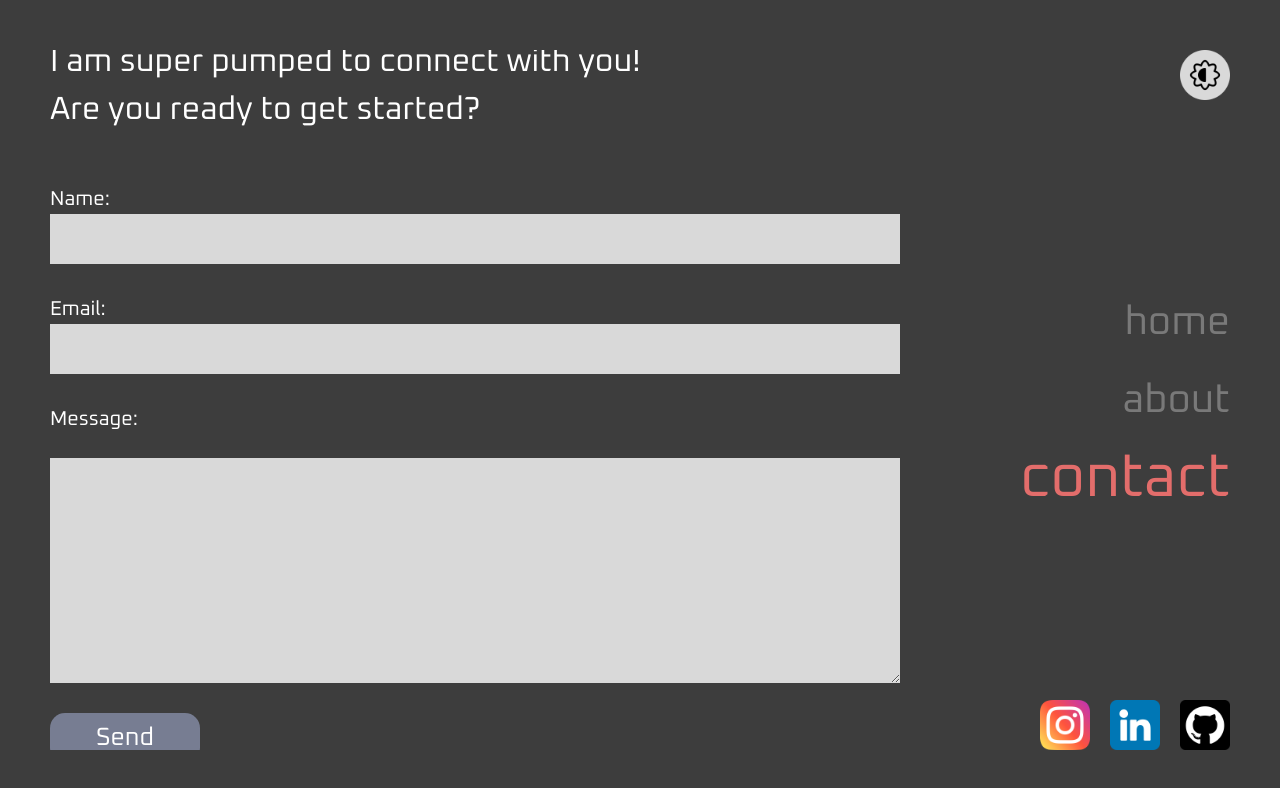
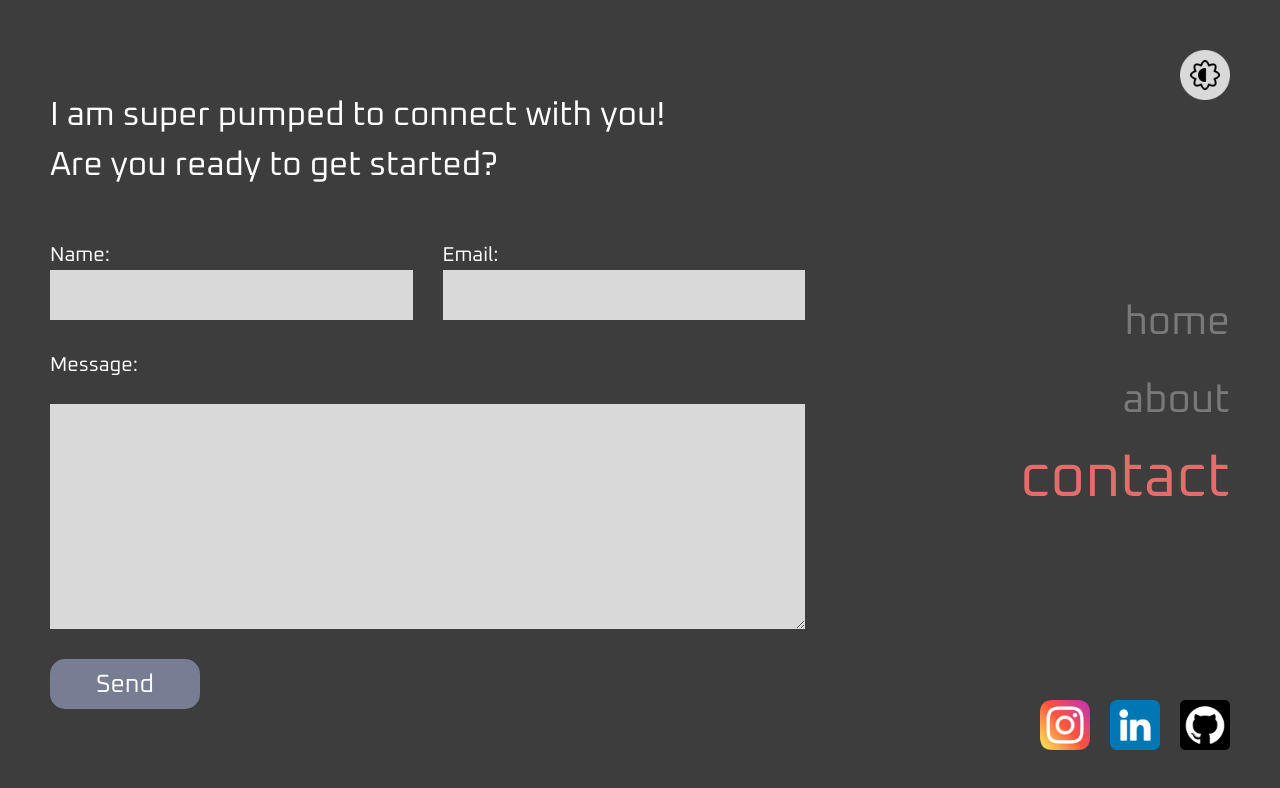
Before and after one commit to pavanhutagi/Pavan-Hutagi-Portfolio, a Next.js app in the folder pavanhutagi-portfolio/: page /contact in a window 1280 px wide. Shown: the top 788 px of the page. Built offline with nearby package versions, Linux system fonts and the light colour scheme.

Commit message:
Responsive CSS

```diff
--- a/pavanhutagi-portfolio/src/app/contact/style.css
+++ b/pavanhutagi-portfolio/src/app/contact/style.css
@@ -82,29 +82,171 @@ textarea {
 /* Small devices (portrait tablets and large phones, 600px and up) */
 @media only screen and (min-width: 600px) {
   .title-container {
+    font-size: 20pt;
+    margin-bottom: 50px;
+  }
+
+  .text-input-container {
+    flex-direction: column;
+    gap: 20px;
+    width: 100%;
+  }
+
+  .text-area-container {
+    margin-top: 20px;
+    width: 100%;
+  }
+
+  .submit-button-container {
+    margin-top: 20px;
+    width: 120px;
+    height: 40px;
+    font-size: 20px;
+  }
+
+  label {
+    font-size: 13pt;
+  }
+
+  input {
+    height: 40px;
+    width: 100%;
+    font-size: 20px;
+    padding: 10px;
+  }
+
+  textarea {
+    font-size: 20px;
+    padding: 10px;
+    height: 225px;
+  }
+}
+
+/* Medium devices (landscape tablets, 768px and up) */
+@media only screen and (min-width: 768px) {
+  .title-container {
+    font-size: 20pt;
+    margin-bottom: 30px;
+  }
+
+  .text-input-container {
+    flex-direction: column;
+    gap: 20px;
+    width: 90%;
+  }
+
+  .text-area-container {
+    margin-top: 20px;
+    width: 90%;
+  }
+
+  .submit-button-container {
+    margin-top: 20px;
+    width: 120px;
+    height: 40px;
+    font-size: 20px;
+  }
+
+  label {
+    font-size: 13pt;
+  }
+
+  input {
+    height: 40px;
+    width: 100%;
+    font-size: 20px;
+    padding: 10px;
+  }
+
+  textarea {
+    font-size: 20px;
+    padding: 10px;
+    height: 225px;
+  }
+}
+
+/* Large devices (laptops/desktops, 992px and up) */
+@media only screen and (min-width: 992px) {
+  .title-container {
     font-size: 24pt;
     margin-bottom: 50px;
   }
 
   .text-input-container {
-    flex-direction: column;
+    flex-direction: row;
     gap: 30px;
     width: 90%;
   }
 
   .text-area-container {
+    margin-top: 30px;
     width: 90%;
   }
-}
 
-/* Medium devices (landscape tablets, 768px and up) */
-@media only screen and (min-width: 768px) {
-}
+  .submit-button-container {
+    margin-top: 30px;
+    width: 150px;
+    height: 50px;
+    font-size: 25px;
+  }
 
-/* Large devices (laptops/desktops, 992px and up) */
-@media only screen and (min-width: 992px) {
+  label {
+    font-size: 15pt;
+  }
+
+  input {
+    height: 50px;
+    width: 100%;
+    font-size: 25px;
+    padding: 10px;
+  }
+
+  textarea {
+    font-size: 25px;
+    padding: 10px;
+    height: 225px;
+  }
 }
 
 /* Extra large devices (large laptops and desktops, 1200px and up) */
 @media only screen and (min-width: 1200px) {
+  .title-container {
+    font-size: 25pt;
+    margin-bottom: 50px;
+  }
+
+  .text-input-container {
+    flex-direction: row;
+    gap: 30px;
+    width: 80%;
+  }
+
+  .text-area-container {
+    margin-top: 30px;
+    width: 80%;
+  }
+
+  .submit-button-container {
+    margin-top: 30px;
+    width: 150px;
+    height: 50px;
+    font-size: 25px;
+  }
+
+  label {
+    font-size: 15pt;
+  }
+
+  input {
+    height: 50px;
+    width: 100%;
+    font-size: 25px;
+    padding: 10px;
+  }
+
+  textarea {
+    font-size: 25px;
+    padding: 10px;
+    height: 225px;
+  }
 }
```
Also changed, not shown: pavanhutagi-portfolio/src/app/about/page.tsx (+1 -10 lines), pavanhutagi-portfolio/src/app/about/style.css (+132 -9 lines).
